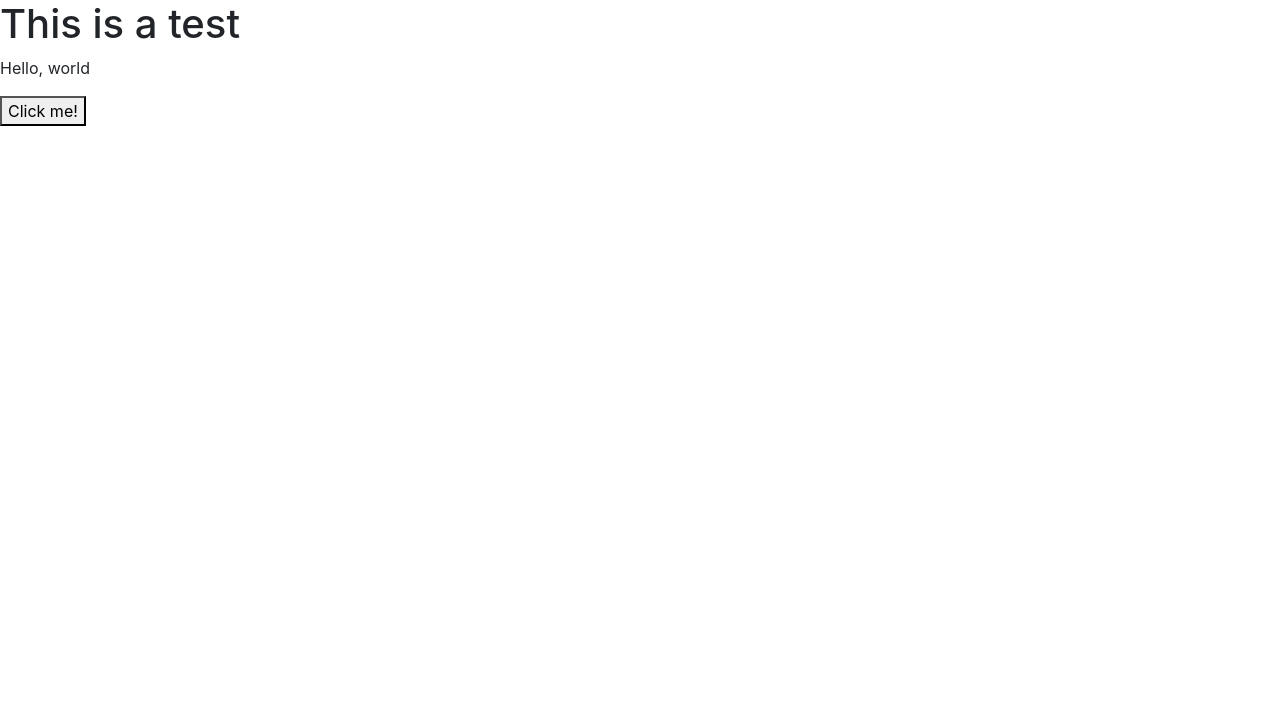
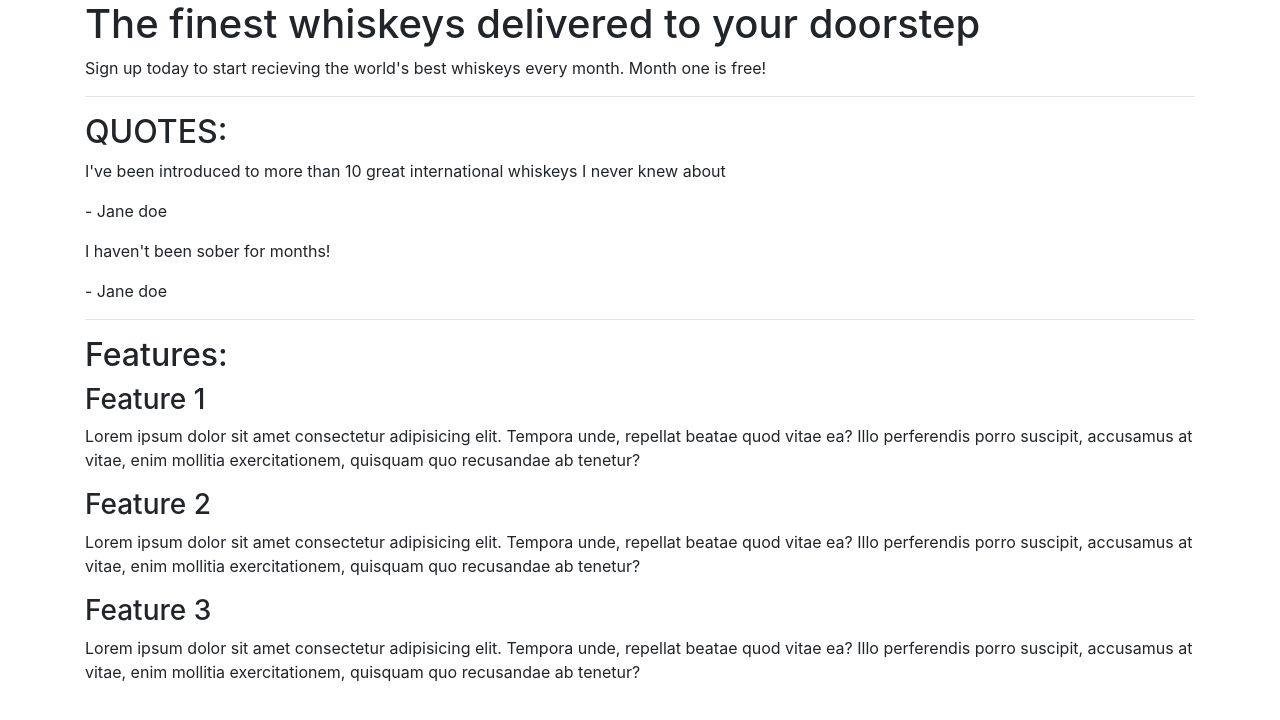
Before and after one commit to bethanyalicehall/first-bootstrap, a plain HTML site: page index.html in a window 1280 px wide. Drawn offline with nearby package versions, Linux system fonts and the light colour scheme.

Commit message:
index html complete

```diff
--- a/index.html
+++ b/index.html
@@ -9,8 +9,46 @@
 <script src="https://cdn.jsdelivr.net/npm/bootstrap@4.5.3/dist/js/bootstrap.bundle.min.js" integrity="sha384-ho+j7jyWK8fNQe+A12Hb8AhRq26LrZ/JpcUGGOn+Y7RsweNrtN/tE3MoK7ZeZDyx" crossorigin="anonymous"></script>
 </head>
 <body>
-    <h1>This is a test</h1>
-    <p>Hello, world</p>
-    <button>Click me!</button>
+    <article class="container">
+        <!--Callout-->
+        <section class="callout">
+            <h1>The finest whiskeys delivered to your doorstep</h1>
+            <p>Sign up today to start recieving the world's best whiskeys every month. Month one is free!</p>
+        </section>
+         <!--Callout-->
+        <hr>
+        <!--Quotes-->
+        <section class="quotes">
+            <h2 class="text-uppercase">Quotes:</h2>
+            <div class="quote">
+                <p>I've been introduced to more than 10 great international whiskeys I never knew about </p>
+                <p>- Jane doe</p>
+            </div>
+            <div class="quote">
+                <p>I haven't been sober for months!</p>
+                <p>- Jane doe</p>
+            </div>
+        </section>
+        <!--Quotes-->
+        <hr>
+        <!--Features-->
+        <section class="features">
+            <h2>Features:</h2>
+            <div class="feature">
+                <h3>Feature 1</h3>
+                <p>Lorem ipsum dolor sit amet consectetur adipisicing elit. Tempora unde, repellat beatae quod vitae ea? Illo perferendis porro suscipit, accusamus at vitae, enim mollitia exercitationem, quisquam quo recusandae ab tenetur?</p>
+            </div>
+
+            <div class="feature">
+                <h3>Feature 2</h3>
+                <p>Lorem ipsum dolor sit amet consectetur adipisicing elit. Tempora unde, repellat beatae quod vitae ea? Illo perferendis porro suscipit, accusamus at vitae, enim mollitia exercitationem, quisquam quo recusandae ab tenetur?</p>
+            </div>
+
+            <div class="feature">
+                <h3>Feature 3</h3>
+                <p>Lorem ipsum dolor sit amet consectetur adipisicing elit. Tempora unde, repellat beatae quod vitae ea? Illo perferendis porro suscipit, accusamus at vitae, enim mollitia exercitationem, quisquam quo recusandae ab tenetur?</p>
+            </div>
+        </section>
+    </article>
 </body>
 </html>
```
